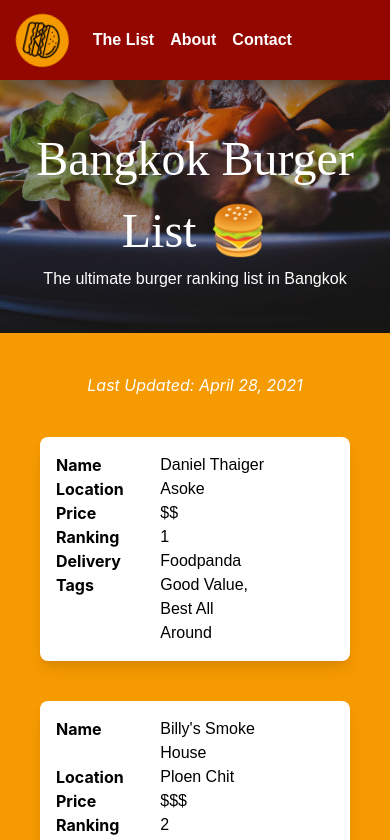
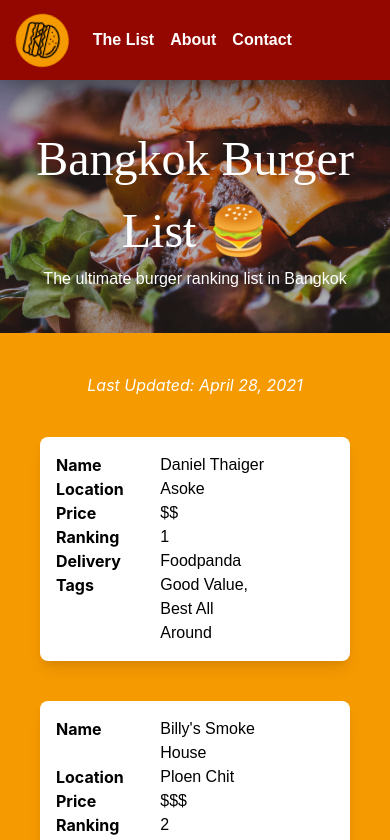
Before and after one commit to elcarp/bangkok-burger-list, a React (Create React App) app: page / in a window 390 px wide. Shown: the top 840 px of the page. Built offline with nearby package versions, Linux system fonts and the light colour scheme.

Commit message:
responsive styling

```diff
--- a/src/App.css
+++ b/src/App.css
@@ -182,7 +182,7 @@ nav {
   height: 30vh;
   background: url('/src/assets/images/bangkok-burger-list.jpg');
   background-size: cover;
-  background-position: center bottom;
+  background-position: center, -110px;
   display: flex;
   align-items: center;
   justify-content: center;
```
